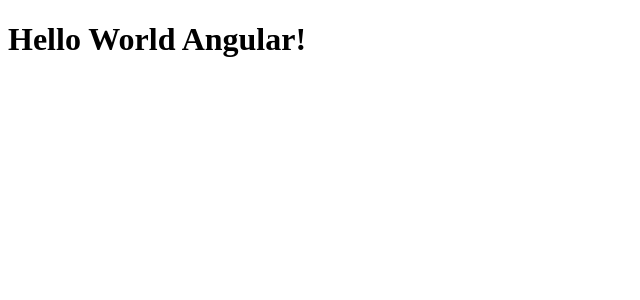
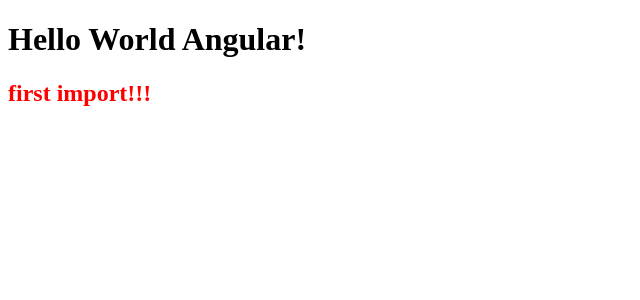
Before and after one commit to ThiagoGasparini/Angular-Study, an Angular app: page / in a window 1280 px wide. Shown: the top 300 px of the page, without its empty margins (0-640 px from the left). Built offline with nearby package versions, Linux system fonts and the light colour scheme.

Commit message:
importando primeiro componente

```diff
--- a/src/app/app.component.html
+++ b/src/app/app.component.html
@@ -1 +1,2 @@
 <h1>Hello World Angular!</h1>
+<app-first-component></app-first-component>
--- a/src/app/app.component.ts
+++ b/src/app/app.component.ts
@@ -1,12 +1,13 @@
 import { Component } from '@angular/core';
 import { RouterOutlet } from '@angular/router';
+import { FirstComponentComponent } from './components/first-component/first-component.component';
 
 @Component({
   selector: 'app-root',
   standalone: true,
-  imports: [RouterOutlet],
+  imports: [RouterOutlet, FirstComponentComponent],
   templateUrl: './app.component.html',
-  styleUrl: './app.component.css'
+  styleUrl: './app.component.css',
 })
 export class AppComponent {
   title = 'curso-angular';
--- a/src/app/components/first-component/first-component.component.css
+++ b/src/app/components/first-component/first-component.component.css
@@ -0,0 +1,3 @@
+h2 {
+  color: red;
+}
--- a/src/app/components/first-component/first-component.component.html
+++ b/src/app/components/first-component/first-component.component.html
@@ -1 +1 @@
-<p>first-component works!</p>
+<h2>first import!!!</h2>
```
